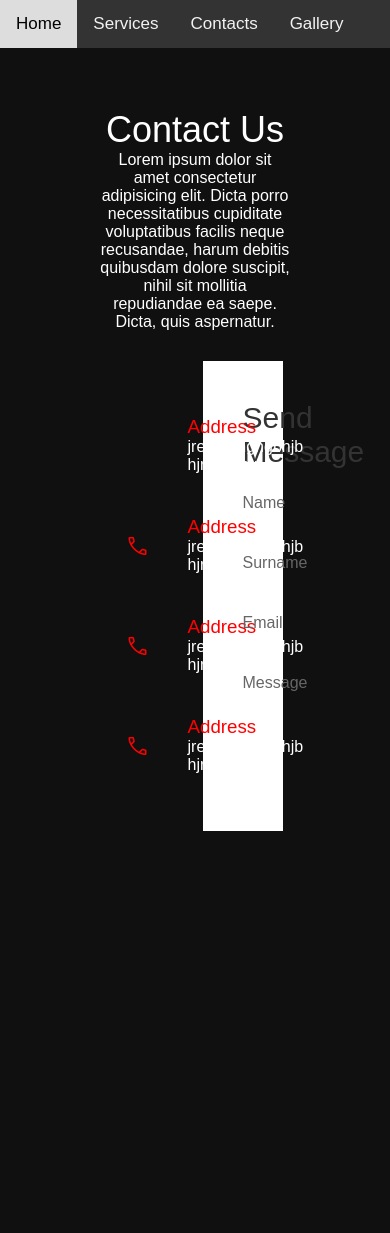
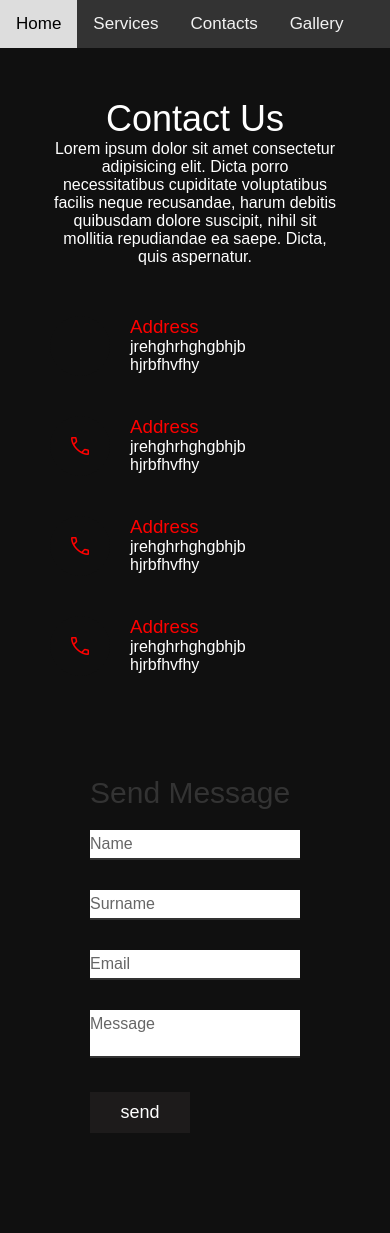
Before and after one commit to NtombiMotaung/MasterDrive, a Django app: page /contacts/ in a window 390 px wide. Before the commit the page ends 831 px from the top, so only its background shows below. Run offline with Django 4.2, Linux system fonts and the light colour scheme; data that the repository does not hold is empty; parts of the project's set-up code (start-up, migrations or seed data) failed here and were passed over.

Commit message:
contact page design done

```diff
--- a/mysite/static/css/style.css
+++ b/mysite/static/css/style.css
@@ -438,7 +438,7 @@ footer p:nth-child(2){
 .contactForm{
   width: 40%;
   padding: 40px;
-  background: white;
+  background: transparent;
 
 }
 
@@ -479,10 +479,39 @@ footer p:nth-child(2){
 
 }
 
-.contactForm .inputBox input:focus ~ span{
+.contactForm .inputBox input:focus ~ span,
+.contactForm .inputBox input:valid ~ span,
+.contactForm .inputBox textarea:focus ~ span,
+.contactForm .inputBox textarea:valid ~ span
+{
   color: #1f1e1e;
   font-size: 12px;
   transform: translateY(-20px);
+}
 
+.contactForm .inputBox input[type="submit"]{
+  width: 100px;
+  background: #1d1b1b;
+  color: white;
+  border: none;
+  cursor: pointer;
+  padding: 10px;
+  font-size: 18px;
 
 }
+
+@media (max-width : 991px){
+  .contact{
+    padding: 50px;
+  }
+  .containers{
+    flex-direction: column;
+  }
+  .contact .contactInfo{
+    margin-bottom: 40px;
+  }
+  .containers .contactInfo,
+  .contactForm{
+    width: 100%;
+  }
+}
```
